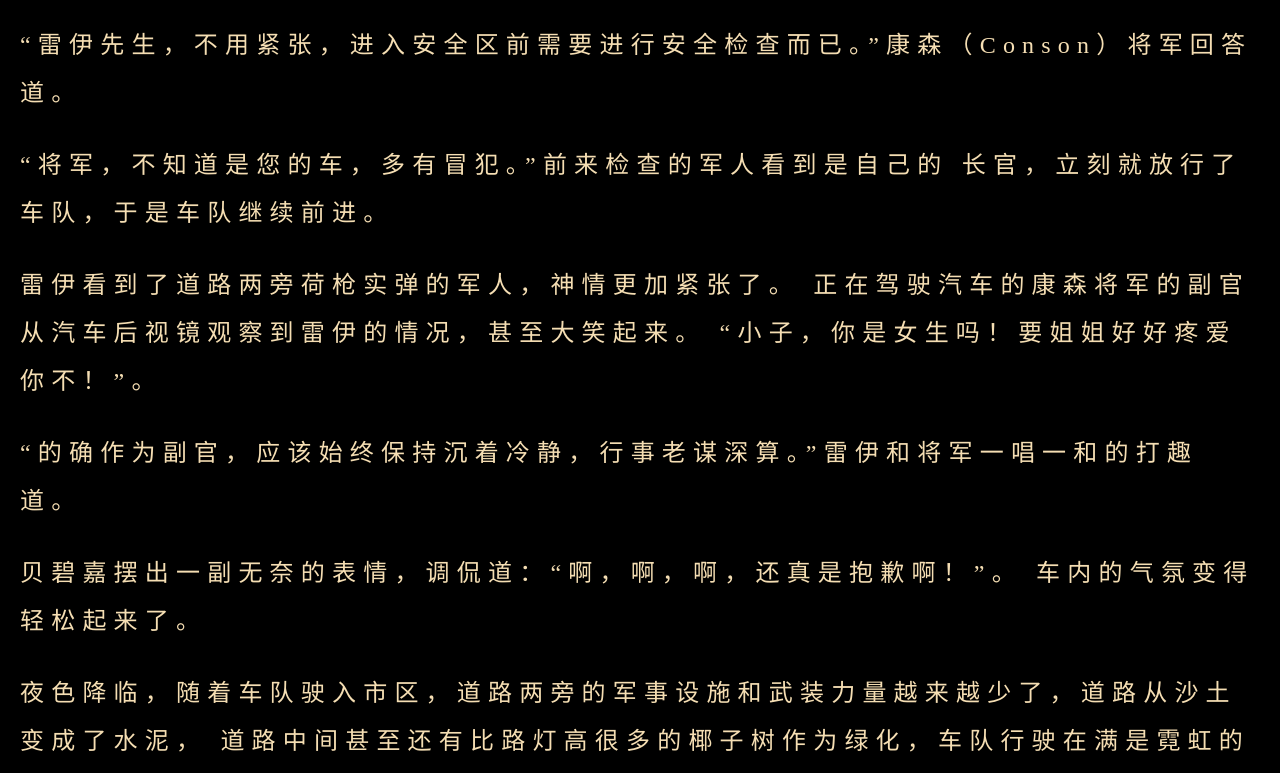
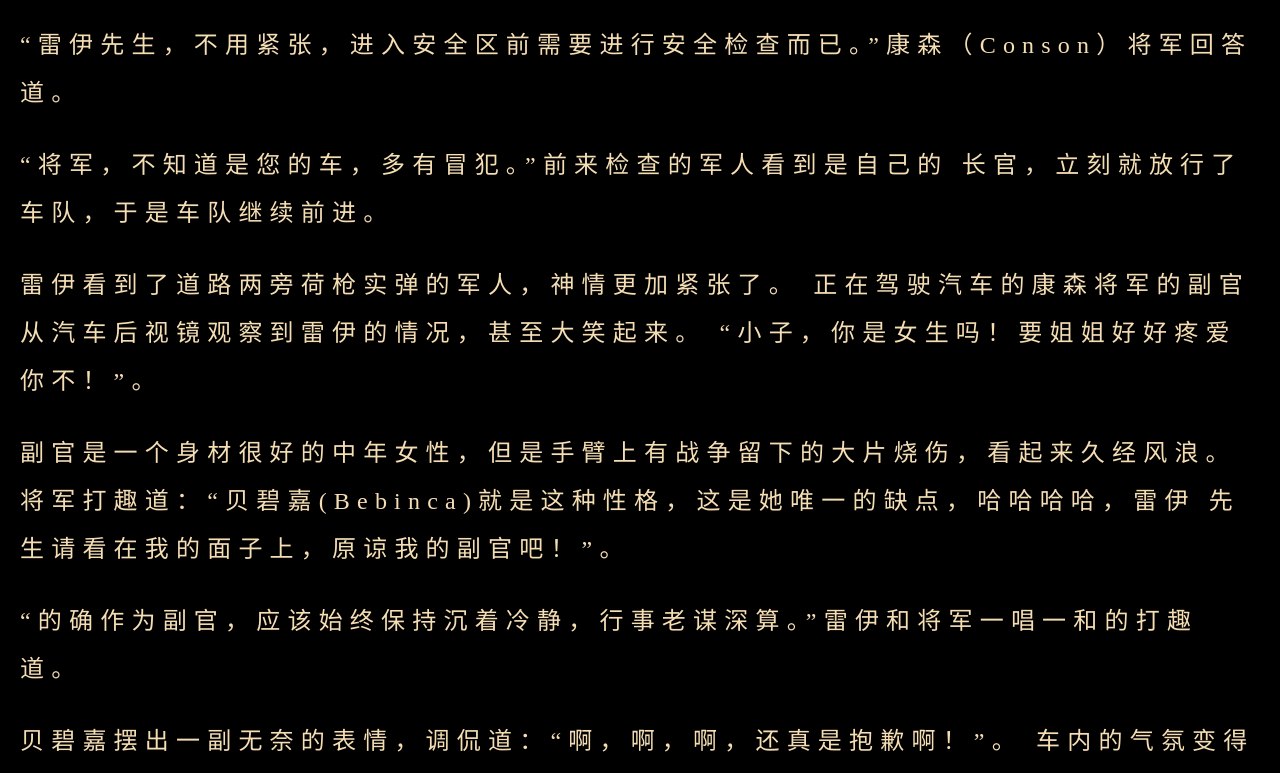
Before and after one commit to November20/heiri, a plain HTML site: page index.html in a window 1280 px wide. Shown: the part 418-1191 px from the top of the page. Drawn offline with Linux system fonts and the light colour scheme.

Commit message:
Update index.html

```diff
--- a/index.html
+++ b/index.html
@@ -60,7 +60,7 @@
                 正在驾驶汽车的康森将军的副官从汽车后视镜观察到雷伊的情况，甚至大笑起来。
                 “小子，你是女生吗！要姐姐好好疼爱你不！”。
              </p>
-             <p
+             <p>
                 副官是一个身材很好的中年女性，但是手臂上有战争留下的大片烧伤，看起来久经风浪。
                 将军打趣道：“贝碧嘉(Bebinca)就是这种性格，这是她唯一的缺点，哈哈哈哈，雷伊
                 先生请看在我的面子上，原谅我的副官吧！”。
```
